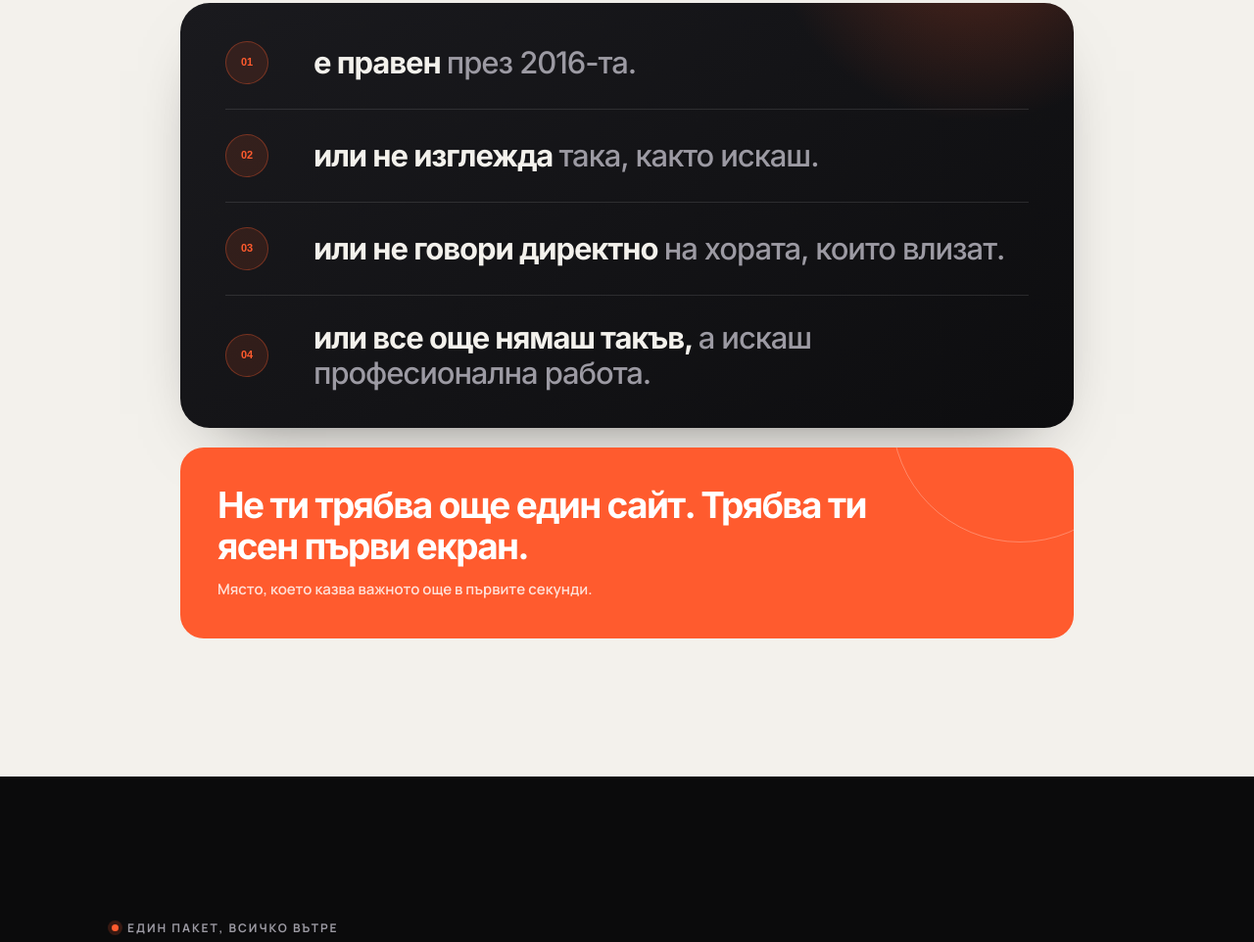
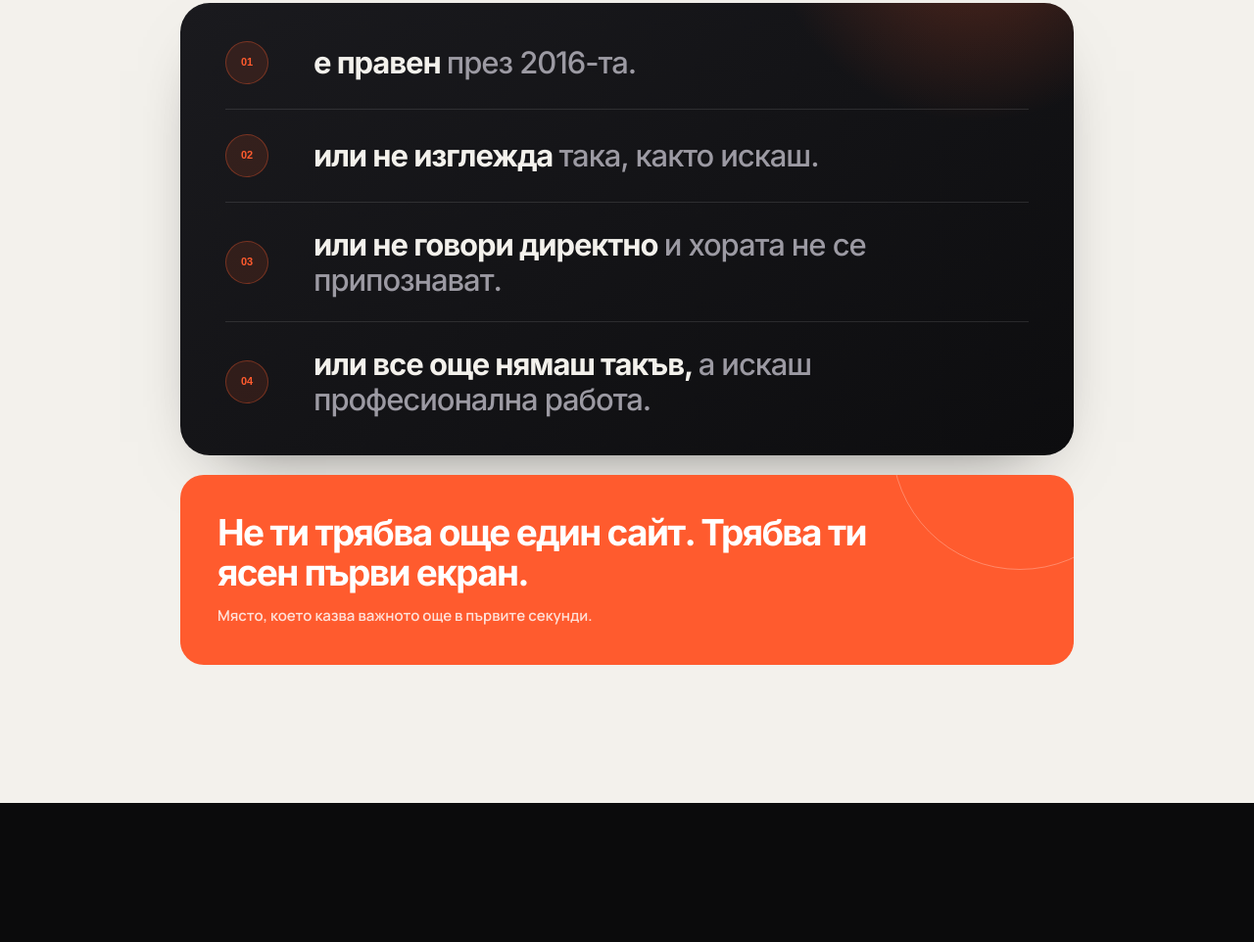
Before and after one commit to belcevbozidar-sudo/remont-agency-landing, a website: page index.html in a window 1280 px wide. Shown: the part 1121-2083 px from the top of the page at 98% size. Drawn offline with Linux system fonts and the light colour scheme; a web font is replaced by a local one.

Commit message:
Clarify site check visitor message

```diff
--- a/index.html
+++ b/index.html
@@ -394,7 +394,7 @@ footer a:hover{color:var(--accent)}
     <div class="site-check-list">
       <div class="site-check-row rv"><div class="site-check-index">01</div><p>е правен <span>през 2016-та.</span></p></div>
       <div class="site-check-row rv" data-d="1"><div class="site-check-index">02</div><p>или не изглежда <span>така, както искаш.</span></p></div>
-      <div class="site-check-row rv" data-d="2"><div class="site-check-index">03</div><p>или не говори директно <span>на хората, които влизат.</span></p></div>
+      <div class="site-check-row rv" data-d="2"><div class="site-check-index">03</div><p>или не говори директно <span>и хората не се припознават.</span></p></div>
       <div class="site-check-row rv" data-d="3"><div class="site-check-index">04</div><p>или все още нямаш такъв, <span>а искаш професионална работа.</span></p></div>
     </div>
 
```
